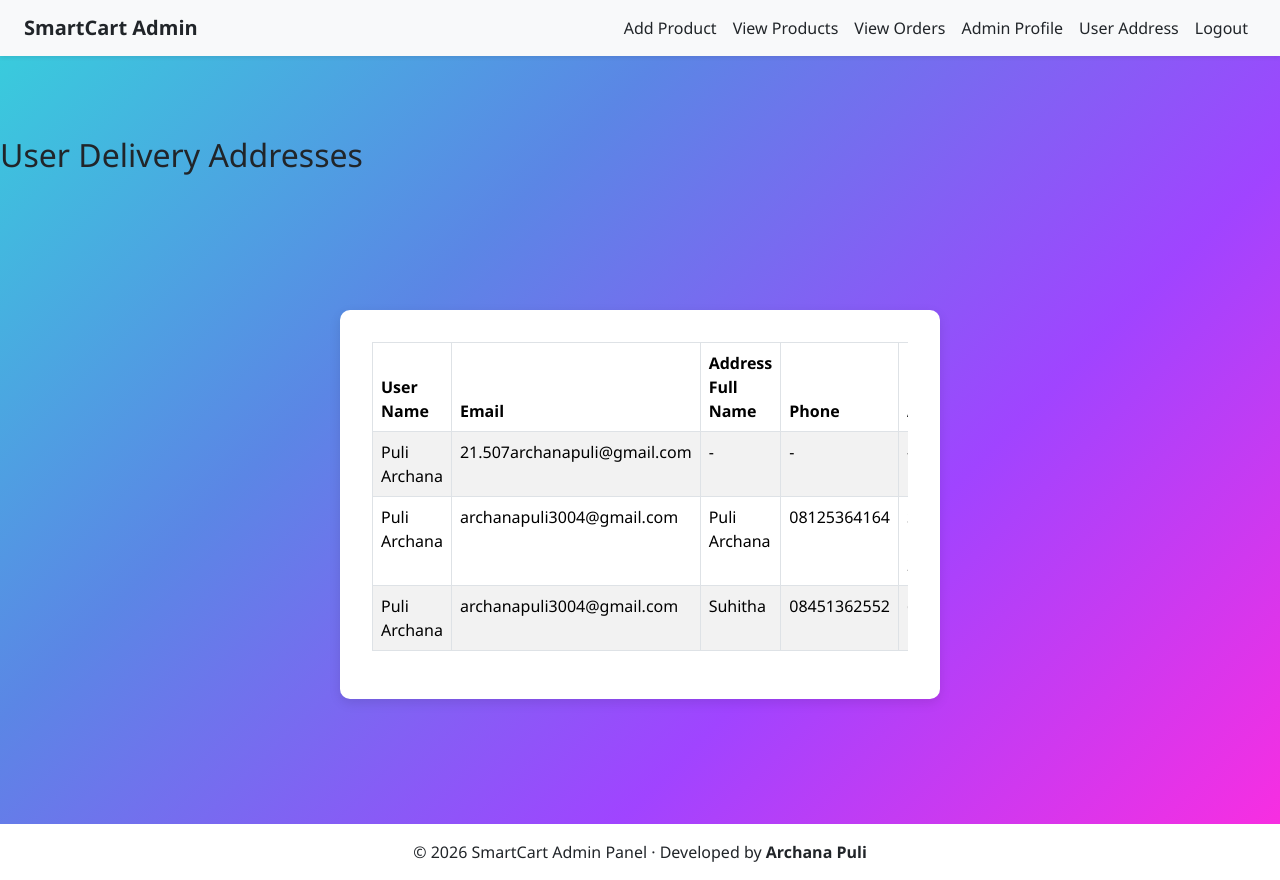
After one commit to Archanapuli/smartcart, a Flask app: page /admin/user-addresses in a window 1280 px wide. The commit adds this page. Run offline with Flask 3, Linux system fonts and the light colour scheme; a user stored in the database is signed in; data comes from the database, SQL or seed files in the repository; both versions use the stored data as it was after the commit.

Commit message:
enchanced website

```diff
--- a/app.py
+++ b/app.py
@@ -437,7 +437,7 @@ def item_list():
 # =======================================================
 # DELETE PRODUCT (DELETE DB ROW + DELETE IMAGE FILE) - SQLite3
 # =======================================================
-@app.route('/admin/delete-item/<int:item_id>')
+@app.route('/admin/delete-item/<int:item_id>', methods=['POST'])
 def delete_item(item_id):
 
     if 'admin_id' not in session:
@@ -775,6 +775,35 @@ def update_order_status(order_id):
 
     flash("Order status updated successfully!", "success")
     return redirect(f"/admin/order/{order_id}")
+
+
+@app.route('/admin/user-addresses')
+def admin_user_addresses():
+    # 1️⃣ Check if admin is logged in
+    if 'admin_id' not in session:
+        flash("Please login first!", "danger")
+        return redirect('/admin-login')
+
+    # 2️⃣ Fetch all users with their addresses
+    conn = get_db_connection()
+    conn.row_factory = sqlite3.Row
+    cursor = conn.cursor()
+
+    cursor.execute("""
+        SELECT u.user_id, u.first_name, u.last_name, u.email,
+               a.id AS address_id, a.full_name, a.phone, a.address_line,
+               a.city, a.state, a.pincode
+        FROM users u
+        LEFT JOIN addresses a ON u.user_id = a.user_id
+        ORDER BY u.user_id
+    """)
+
+    all_user_addresses = cursor.fetchall()
+    cursor.close()
+    conn.close()
+
+    # 3️⃣ Render template
+    return render_template("admin/user_addresses.html", addresses=all_user_addresses)
 
 #ROUTE 1: User Registration (GET + POST)
 # =================================================================
@@ -1048,10 +1077,13 @@ def user_dashboard():
     cursor.execute('SELECT * FROM "products"')
     products = cursor.fetchall()
 
+
     cursor.close()
     conn.close()
 
     return render_template("user/user_home.html", products=products)
+
+
 
 
 # ==========================================================
@@ -1415,6 +1447,10 @@ def user_pay():
         flash("Please login!", "danger")
         return redirect('/user-login')
 
+    if 'selected_address_id' not in session:
+        flash("Please select delivery address first.", "warning")
+        return redirect(url_for('addresses'))
+
     cart = session.get('cart', {})
 
     if not cart:
@@ -1472,6 +1508,14 @@ def verify_payment():
         flash("Please login to complete the payment.", "danger")
         return redirect('/user-login')
 
+    if 'selected_address_id' not in session:
+        flash("No delivery address selected. Please select an address.", "danger")
+        return redirect('/user/addresses')
+
+    delivery_address = session.get('selected_address_id')
+    # Validate it exists and is an integer
+
+
     # Read values posted from frontend
     razorpay_payment_id = request.form.get('razorpay_payment_id')
     razorpay_order_id = request.form.get('razorpay_order_id')
@@ -1511,11 +1555,12 @@ def verify_payment():
     cursor = conn.cursor()
 
     try:
+        delivery_address = int(session.get('selected_address_id'))
         # Insert into orders table
         cursor.execute("""
-            INSERT INTO orders (user_id, razorpay_order_id, razorpay_payment_id, amount, payment_status)
-            VALUES (?, ?, ?, ?, ?)
-        """, (user_id, razorpay_order_id, razorpay_payment_id, total_amount, 'paid'))
+            INSERT INTO orders (user_id, delivery_address, razorpay_order_id, razorpay_payment_id, amount, payment_status)
+            VALUES (?, ?, ?, ?, ?, ?)
+        """, (user_id, delivery_address,razorpay_order_id, razorpay_payment_id, total_amount, 'paid'))
 
         order_db_id = cursor.lastrowid  # newly created order's primary key
 
@@ -1541,6 +1586,8 @@ def verify_payment():
         app.logger.error("Order storage failed: %s\n%s", str(e), traceback.format_exc())
         flash("There was an error saving your order. Contact support.", "danger")
         return redirect('/user/cart')
+
+
 
     finally:
         cursor.close()
@@ -1651,6 +1698,272 @@ def download_invoice(order_id):
 
     return response
 
+# @app.route('/addresses', methods=['GET','POST'])
+# def addresses():
+#     if 'user_id' not in session:
+#         flash("Please login first.", "danger")
+#         return redirect(url_for('user_login'))
+
+#     user_id = session['user_id']
+
+#     conn = sqlite3.connect('smartcart.db')
+#     conn.row_factory = sqlite3.Row
+#     cursor = conn.cursor()
+#     cursor.execute("SELECT * FROM addresses WHERE user_id=?", (user_id,))
+#     all_addresses = cursor.fetchall()
+
+
+#     if request.method == 'POST':
+#         # If user selects an existing address
+#         selected_address_id = request.form.get('selected_address')
+#         if selected_address_id:
+#             session['delivery_address_id'] = selected_address_id
+#             return redirect(url_for('verify_payment'))
+
+
+
+#         # If user fills new address form
+#         full_name = request.form.get('full_name')
+#         phone = request.form.get('phone')
+#         address_line = request.form.get('address_line')
+#         city = request.form.get('city')
+#         state = request.form.get('state')
+#         pincode = request.form.get('pincode')
+
+#         if full_name and phone and address_line and city and state and pincode:
+#             cursor.execute("""
+#                 INSERT INTO addresses
+#                 (user_id, full_name, phone, address_line, city, state, pincode)
+#                 VALUES (?, ?, ?, ?, ?, ?, ?)
+#             """, (user_id, full_name, phone, address_line, city, state, pincode))
+#             conn.commit()
+#             new_id = cursor.lastrowid
+#             session['delivery_address_id'] = new_id
+#             conn.close()
+#             return redirect(url_for('verify_payment'))
+
+#     conn.close()
+#     return render_template('user/addresses.html', addresses=all_addresses)
+
+# @app.route('/addresses', methods=['GET','POST'])
+# def addresses():
+#     if 'user_id' not in session:
+#         flash("Please login first.", "danger")
+#         return redirect(url_for('user_login'))
+
+#     user_id = session['user_id']
+
+#     conn = sqlite3.connect('smartcart.db')
+#     conn.row_factory = sqlite3.Row
+#     cursor = conn.cursor()
+
+#     # Handle delete request
+#     delete_id = request.args.get('delete')
+#     if delete_id:
+#         cursor.execute("DELETE FROM addresses WHERE id=? AND user_id=?", (delete_id, user_id))
+#         conn.commit()
+#         flash("Address deleted successfully.", "success")
+#         return redirect(url_for('addresses'))
+
+#     # Handle edit request
+#     if request.method == 'POST':
+#         edit_id = request.form.get('edit_id')
+#         full_name = request.form.get('full_name')
+#         phone = request.form.get('phone')
+#         address_line = request.form.get('address_line')
+#         city = request.form.get('city')
+#         state = request.form.get('state')
+#         pincode = request.form.get('pincode')
+
+#         if edit_id:  # Edit existing address
+#             cursor.execute("""
+#                 UPDATE addresses
+#                 SET full_name=?, phone=?, address_line=?, city=?, state=?, pincode=?
+#                 WHERE id=? AND user_id=?
+#             """, (full_name, phone, address_line, city, state, pincode, edit_id, user_id))
+#             conn.commit()
+#             session['delivery_address_id'] = edit_id
+#             flash("Address updated successfully.", "success")
+#             conn.close()
+#             return redirect(url_for('addresses'))
+
+#         # Add new address
+#         if full_name and phone and address_line and city and state and pincode:
+#             cursor.execute("""
+#                 INSERT INTO addresses
+#                 (user_id, full_name, phone, address_line, city, state, pincode)
+#                 VALUES (?, ?, ?, ?, ?, ?, ?)
+#             """, (user_id, full_name, phone, address_line, city, state, pincode))
+#             conn.commit()
+#             new_id = cursor.lastrowid
+#             session['delivery_address_id'] = new_id
+#             flash("New address added successfully.", "success")
+#             conn.close()
+#             return redirect(url_for('addresses'))
+
+#         # Select existing address
+#         selected_address_id = request.form.get('selected_address')
+#         if selected_address_id:
+#             session['delivery_address_id'] = selected_address_id
+#             flash("Address selected for delivery.", "success")
+#             return redirect(url_for('verify_payment'))
+
+#     # Fetch all addresses
+#     cursor.execute("SELECT * FROM addresses WHERE user_id=?", (user_id,))
+#     all_addresses = cursor.fetchall()
+#     conn.close()
+#     return render_template('user/addresses.html', addresses=all_addresses)
+
+
+@app.route('/addresses', methods=['GET', 'POST'])
+def addresses():
+    if 'user_id' not in session:
+        flash("Please login first.", "danger")
+        return redirect(url_for('user_login'))
+
+    user_id = session['user_id']
+    conn = sqlite3.connect('smartcart.db')
+    conn.row_factory = sqlite3.Row
+    cursor = conn.cursor()
+
+    # Select an address
+    if request.method == 'POST' and request.form.get('selected_address'):
+        session['selected_address_id'] = int(request.form.get('selected_address'))
+        flash("Address selected for delivery.", "success")
+        return redirect(url_for('verify_payment'))
+
+    # Add new address
+    if request.method == 'POST' and request.form.get('full_name'):
+        full_name = request.form.get('full_name')
+        phone = request.form.get('phone')
+        address_line = request.form.get('address_line')
+        city = request.form.get('city')
+        state = request.form.get('state')
+        pincode = request.form.get('pincode')
+
+        cursor.execute("""
+            INSERT INTO addresses
+            (user_id, full_name, phone, address_line, city, state, pincode)
+            VALUES (?, ?, ?, ?, ?, ?, ?)
+        """, (user_id, full_name, phone, address_line, city, state, pincode))
+        conn.commit()
+        new_id = cursor.lastrowid
+        session['selected_address_id'] = new_id
+        flash("New address added.", "success")
+        conn.close()
+        return redirect(url_for('addresses'))
+
+    # Fetch all addresses
+    cursor.execute("SELECT * FROM addresses WHERE user_id=?", (user_id,))
+    all_addresses = cursor.fetchall()
+
+    conn.close()
+    return render_template('user/addresses.html', addresses=all_addresses)
+
+
+# Delete address
+@app.route('/addresses/delete/<int:addr_id>')
+def delete_address(addr_id):
+    if 'user_id' not in session:
+        flash("Please login first.", "danger")
+        return redirect(url_for('user_login'))
+
+    user_id = session['user_id']
+    conn = sqlite3.connect('smartcart.db')
+    cursor = conn.cursor()
+    cursor.execute("DELETE FROM addresses WHERE id=? AND user_id=?", (addr_id, user_id))
+    conn.commit()
+    conn.close()
+    flash("Address deleted.", "success")
+    return redirect(url_for('addresses'))
+
+
+# Edit address
+@app.route('/addresses/edit/<int:addr_id>', methods=['GET', 'POST'])
+def edit_address(addr_id):
+    if 'user_id' not in session:
+        flash("Please login first.", "danger")
+        return redirect(url_for('user_login'))
+
+    user_id = session['user_id']
+    conn = sqlite3.connect('smartcart.db')
+    conn.row_factory = sqlite3.Row
+    cursor = conn.cursor()
+
+    if request.method == 'POST':
+        full_name = request.form.get('full_name')
+        phone = request.form.get('phone')
+        address_line = request.form.get('address_line')
+        city = request.form.get('city')
+        state = request.form.get('state')
+        pincode = request.form.get('pincode')
+
+        cursor.execute("""
+            UPDATE addresses
+            SET full_name=?, phone=?, address_line=?, city=?, state=?, pincode=?
+            WHERE id=? AND user_id=?
+        """, (full_name, phone, address_line, city, state, pincode, addr_id, user_id))
+        conn.commit()
+        session['selected_address_id'] = addr_id
+        conn.close()
+        flash("Address updated.", "success")
+        return redirect(url_for('addresses'))
+
+    # GET → show form with existing data
+    cursor.execute("SELECT * FROM addresses WHERE id=? AND user_id=?", (addr_id, user_id))
+    address = cursor.fetchone()
+    conn.close()
+    if not address:
+        flash("Address not found.", "danger")
+        return redirect(url_for('addresses'))
+    return render_template('user/edit_address.html', address=address)
+
+@app.route('/add-address', methods=['GET', 'POST'])
+def add_address():
+
+    if 'user_id' not in session:
+        return redirect(url_for('user_login'))
+
+    if request.method == 'POST':
+
+        user_id = session['user_id']
+        full_name = request.form.get('full_name')
+        phone = request.form.get('phone')
+        address_line = request.form.get('address_line')
+        city = request.form.get('city')
+        state = request.form.get('state')
+        pincode = request.form.get('pincode')
+
+        conn = sqlite3.connect('smartcart.db')
+        cursor = conn.cursor()
+
+        cursor.execute("""
+            INSERT INTO addresses
+            (user_id, full_name, phone, address_line, city, state, pincode)
+            VALUES (?, ?, ?, ?, ?, ?, ?)
+        """, (user_id, full_name, phone, address_line, city, state, pincode))
+
+        conn.commit()
+        conn.close()
+
+        flash("Address added successfully!", "success")
+        return redirect(url_for('addresses'))
+
+    return render_template("user/add_address.html")
+
+@app.route('/select-address', methods=['POST'])
+def select_address():
+    selected_id = request.form.get('selected_address')
+
+    if not selected_id:
+        flash("Please select an address.", "warning")
+        return redirect(url_for('addresses'))
+
+    session['selected_address_id'] = selected_id
+
+    return redirect(url_for('user_pay'))
+
+
 # =====================================
 # ROUTE: HELP CENTER
 # =====================================
--- a/templates/admin/base.html
+++ b/templates/admin/base.html
@@ -42,6 +42,9 @@
                 <a class="nav-link text-dark" href="/admin/profile">Admin Profile</a>
             </li>
             <li class="nav-item">
+                <a class="nav-link text-dark" href="/admin/user-addresses">User Address</a>
+            </li>
+            <li class="nav-item">
                 <a class="nav-link text-dark" href="/admin-logout">Logout</a>
             </li>
         </ul>
--- /dev/null
+++ b/templates/admin/user_addresses.html
@@ -0,0 +1,42 @@
+{% extends "admin/base.html" %}
+
+{% block title %}User Addresses{% endblock %}
+
+{% block content %}
+<h2>User Delivery Addresses</h2>
+<div class="admin-order-wrapper">
+
+<div class="admin-order-card">
+<div class="table-responsive">
+<table class="table table-bordered table-striped">
+    <thead>
+        <tr>
+            <th>User Name</th>
+            <th>Email</th>
+            <th>Address Full Name</th>
+            <th>Phone</th>
+            <th>Address</th>
+            <th>City</th>
+            <th>State</th>
+            <th>Pincode</th>
+        </tr>
+    </thead>
+    <tbody>
+        {% for a in addresses %}
+        <tr>
+            <td>{{ a.first_name }} {{ a.last_name }}</td>
+            <td>{{ a.email }}</td>
+            <td>{{ a.full_name if a.full_name else '-' }}</td>
+            <td>{{ a.phone if a.phone else '-' }}</td>
+            <td>{{ a.address_line if a.address_line else '-' }}</td>
+            <td>{{ a.city if a.city else '-' }}</td>
+            <td>{{ a.state if a.state else '-' }}</td>
+            <td>{{ a.pincode if a.pincode else '-' }}</td>
+        </tr>
+        {% endfor %}
+    </tbody>
+</table>
+</div>
+</div>
+</div>
+{% endblock %}
--- a/templates/user/cart.html
+++ b/templates/user/cart.html
@@ -98,7 +98,7 @@
                 </a>
 
 
-            <a href="{{ url_for('user_pay') }}" class="btn btn-primary flex-fill">Pay Now</a>
+            <a href="{{ url_for('addresses') }}" class="btn btn-primary flex-fill">Proceed to pay</a>
 
 
             </a>
--- a/templates/user/payment.html
+++ b/templates/user/payment.html
@@ -6,6 +6,8 @@
 {% block content %}
 
 <div class="d-flex justify-content-center align-items-center vh-100">
+
+
 <div class="otp-card text-center ">
 
     <h2>Complete Your Payment</h2>
@@ -26,7 +28,7 @@
 <script>
 var options = {
     "key": "{{ key_id }}",
-    "amount": "{{ amount * 100 }}",
+    "amount": "{{ order_id and ''}}",
     "currency": "INR",
     "name": "SmartCart",
     "description": "Order Payment",
```
Also changed, not shown: schema.sql (+18 -1 lines), static/style.css (+12 -0 lines), templates/user/add_address.html (added, +60 -0 lines), templates/user/addresses.html (added, +144 -0 lines), templates/user/edit_address.html (added, +39 -0 lines), smartcart.db, static/uploads/admin_profiles/flower2.jpg (added), 1 other file.
